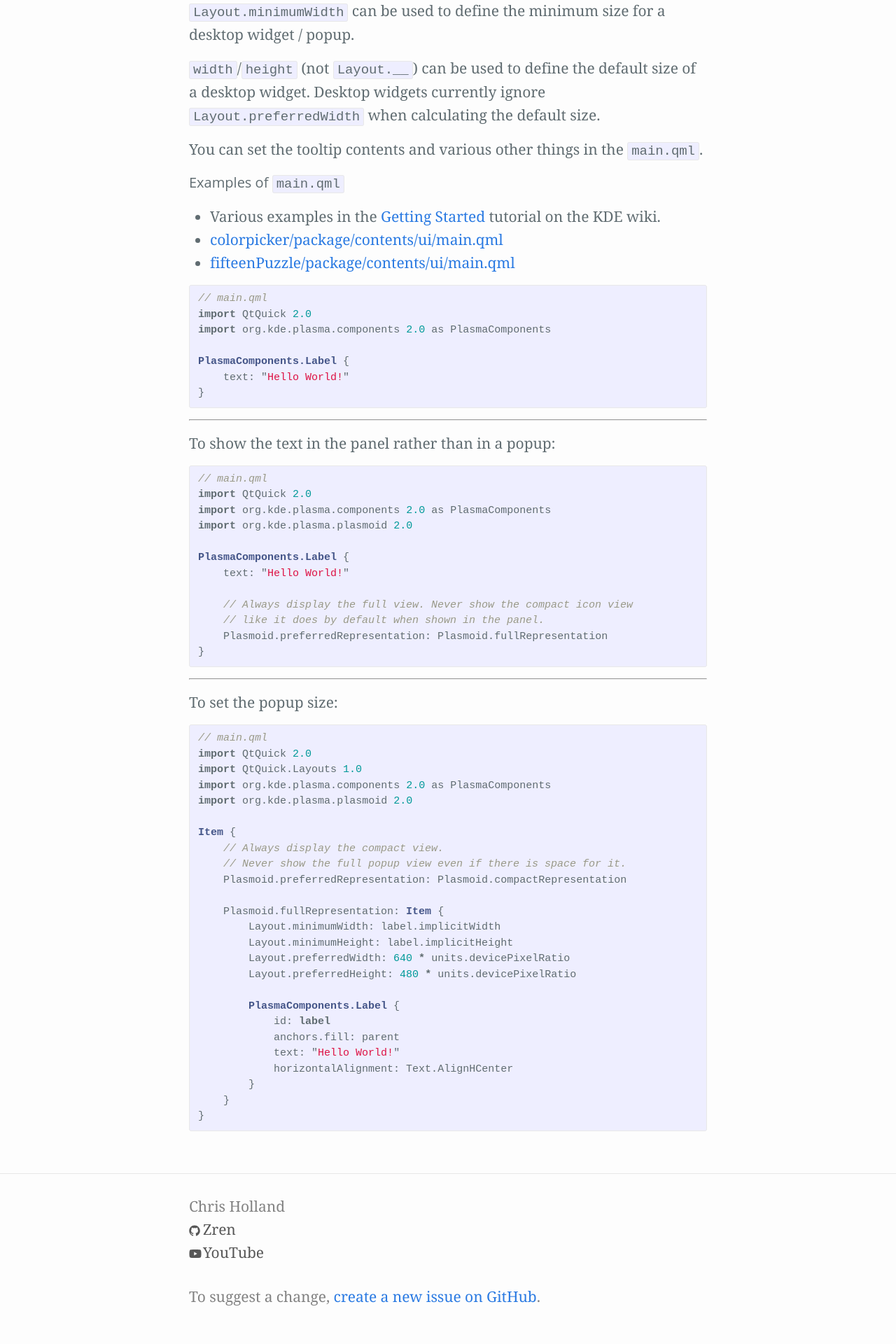
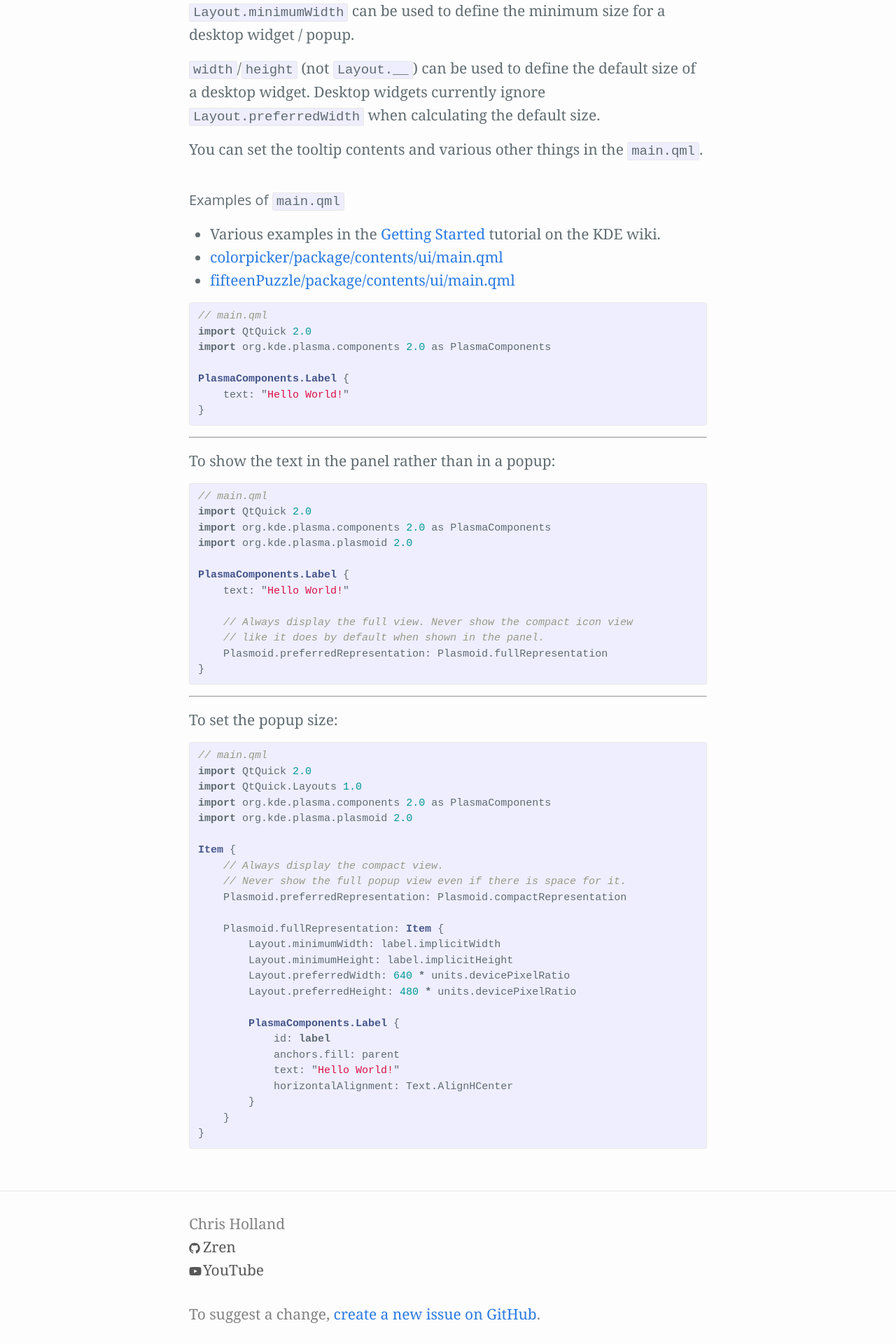
Before and after one commit to Zren/zren.github.io, a Jekyll site: the page built from kde_docs/widget-Setup.md, in a window 1280 px wide. Shown: the part 4113-6033 px from the top of the page at 70% size. Built offline with Jekyll 4.4.1, drawn with Linux system fonts in a browser that asks for light colours; our own code applies the rules of GitHub Pages for plain Markdown files; before the commit the page ends 6012 px from its top, so only the background shows below that.

Commit message:
Add whitespace above headings

```diff
--- a/_sass/_layout.scss
+++ b/_sass/_layout.scss
@@ -378,6 +378,12 @@
     margin-bottom: $spacing-unit;
     word-break: break-word;
 
+    h2, h3, h4, h5, h6 {
+        &:not(:nth-child(-n+8)) {
+            margin-top: 2em;
+        }
+    }
+
     h2 {
         font-size: 32px;
 
```
